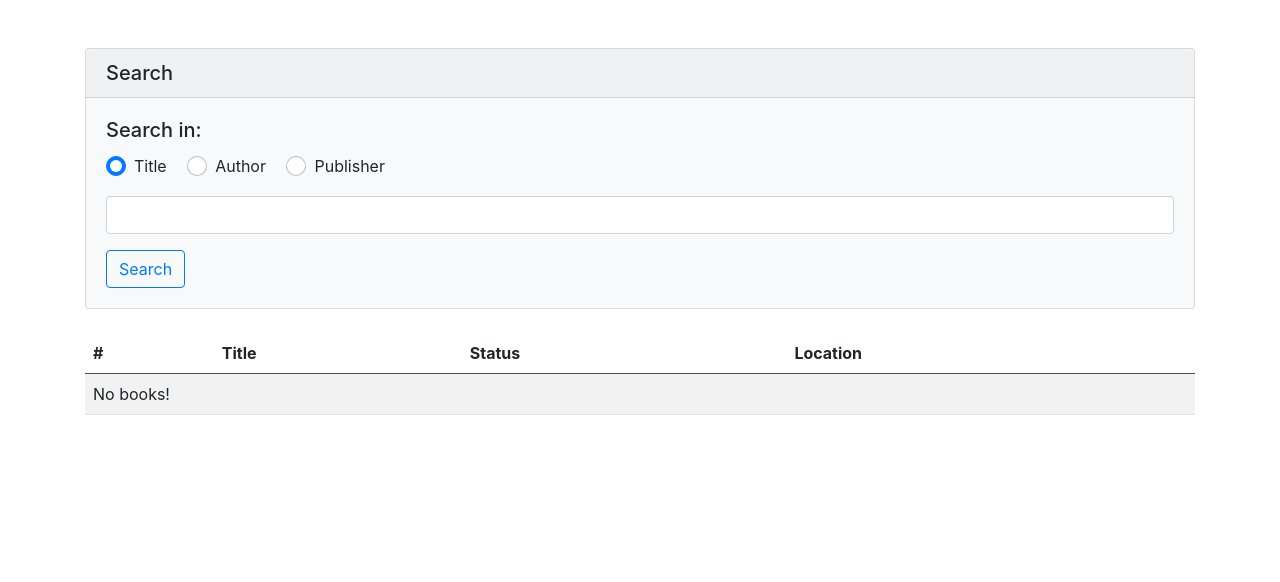
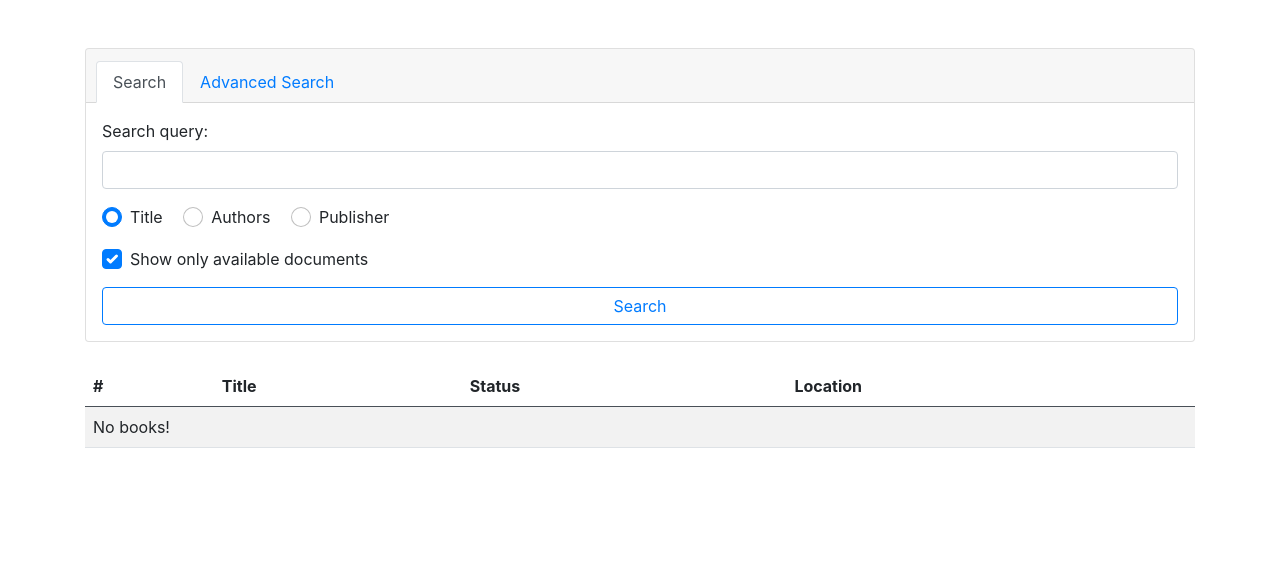
Before and after one commit to Pedram-Parsian/Library-Management-System, a Django app: page /documents/list/ in a window 1280 px wide. Shown: the part 59-641 px from the top of the page. Run offline with Django 3.2, Linux system fonts and the light colour scheme; data that the repository does not hold is empty; parts of the project's set-up code (start-up, migrations or seed data) failed here and were passed over; some libraries are stand-ins or nearby versions.

Commit message:
fix div closing, change tags' ids and names

```diff
--- a/documents/templates/documents/list.html
+++ b/documents/templates/documents/list.html
@@ -6,28 +6,54 @@
   <div class="container">
     <div class="row mt-5">
       <div class="col">
-        <div class="card bg-light">
-          <h5 class="card-header">Search</h5>
-          <div class="card-body">
-            <h5 class="card-title">Search in:</h5>
+        <div class="card tab-card">
+          <div class="card-header tab-card-header">
+            <ul class="nav nav-tabs card-header-tabs" role="tablist">
+              <li class="nav-item">
+                <a class="nav-link active" id="tab_search" data-toggle="tab" href="#t_search" role="tab"
+                   aria-controls="Search"
+                   aria-selected="true">Search</a>
+              </li>
+              <li class="nav-item">
+                <a class="nav-link" id="tab_advanced_search" data-toggle="tab" href="#t_advanced_search" role="tab"
+                   aria-controls="Advanced Search"
+                   aria-selected="false">Advanced Search</a>
+              </li>
+            </ul>
+          </div>
+          <div class="tab-content">
+            <div class="tab-pane fade show active p-3" id="t_search" role="tabpanel" aria-labelledby="tab_search">
               <form method="get" action="{% url 'documents:list' %}">
+                <div class="form-group mb-3">
+                  <label for="search_query">
+                    Search query:
+                  </label>
+                  <input type="text" name="search_query" class="form-control" id="search_query">
+                </div>
                 <div class="form-check form-check-inline">
                   <input class="form-check-input" type="radio" name="search_field" id="title" value="title" checked>
                   <label class="form-check-label" for="title">Title</label>
                 </div>
                 <div class="form-check form-check-inline">
-                <input class="form-check-input" type="radio" name="search_field" id="author" value="author">
-                <label class="form-check-label" for="author">Author</label>
+                  <input class="form-check-input" type="radio" name="search_field" id="authors" value="authors">
+                  <label class="form-check-label" for="authors">Authors</label>
                 </div>
                 <div class="form-check form-check-inline">
                   <input class="form-check-input" type="radio" name="search_field" id="publisher" value="publisher">
                   <label class="form-check-label" for="publisher">Publisher</label>
                 </div>
-              <div class="form-group my-3">
-                <input type="text" name="search_query" class="form-control">
+                <div class="form-check my-3">
+                  <input class="form-check-input" checked name="available_only" type="checkbox" id="available_only">
+                  <label class="form-check-label" for="available_only">
+                    Show only available documents
+                  </label>
                 </div>
-              <input class="btn btn-outline-primary" type="submit" name="submit" value="Search"/>
+                <input class="btn btn-outline-primary btn-block" type="submit" name="submit" value="Search"/>
               </form>
+            </div>
+            <div class="tab-pane fade p-3" id="t_advanced_search" role="tabpanel" aria-labelledby="tab_advanced_search">
+              <h3>advance search is not ready yet!</h3>
+            </div>
           </div>
         </div>
       </div>
@@ -78,18 +104,23 @@
           <nav class="mb-5 pb-2">
             <ul class="pagination flex-center">
               <li class="page-item {% if not page_obj.has_previous %}disabled{% endif %}">
-                  <a class="page-link" aria-label="Previous" {% if page_obj.has_previous %}href="?{% url_replace request 'page' page_obj.previous_page_number %}"{% endif %} {% if not page_obj.has_previous %}tabindex="-1"{% endif %}>
+                <a class="page-link" aria-label="Previous"
+                   {% if page_obj.has_previous %}href="?{% url_replace request 'page' page_obj.previous_page_number %}"{% endif %}
+                   {% if not page_obj.has_previous %}tabindex="-1"{% endif %}>
                   <i class="fas fa-angle-left" aria-hidden="true"></i>
                   <span class="sr-only">Previous</span>
                 </a>
               </li>
               {% for pagenum in page_obj.paginator.page_range %}
                 <li class="page-item {% if page_obj.number == pagenum %}active{% endif %}">
-                    <a class="page-link" {% if page_obj.number != pagenum %}href="?{% url_replace request 'page' pagenum %}"{% endif %}>{{ pagenum }}</a>
+                  <a class="page-link"
+                     {% if page_obj.number != pagenum %}href="?{% url_replace request 'page' pagenum %}"{% endif %}>{{ pagenum }}</a>
                 </li>
               {% endfor %}
               <li class="page-item {% if not page_obj.has_next %}disabled{% endif %}">
-                  <a class="page-link" aria-label="Next" {% if page_obj.has_next %}href="?{% url_replace request 'page' page_obj.next_page_number %}"{% endif %} {% if not page_obj.has_next %}tabindex="-1"{% endif %}>
+                <a class="page-link" aria-label="Next"
+                   {% if page_obj.has_next %}href="?{% url_replace request 'page' page_obj.next_page_number %}"{% endif %}
+                   {% if not page_obj.has_next %}tabindex="-1"{% endif %}>
                   <i class="fas fa-angle-right" aria-hidden="true"></i>
                   <span class="sr-only">Next</span>
                 </a>
```
Lines whose indentation alone changed are shown as unchanged.
